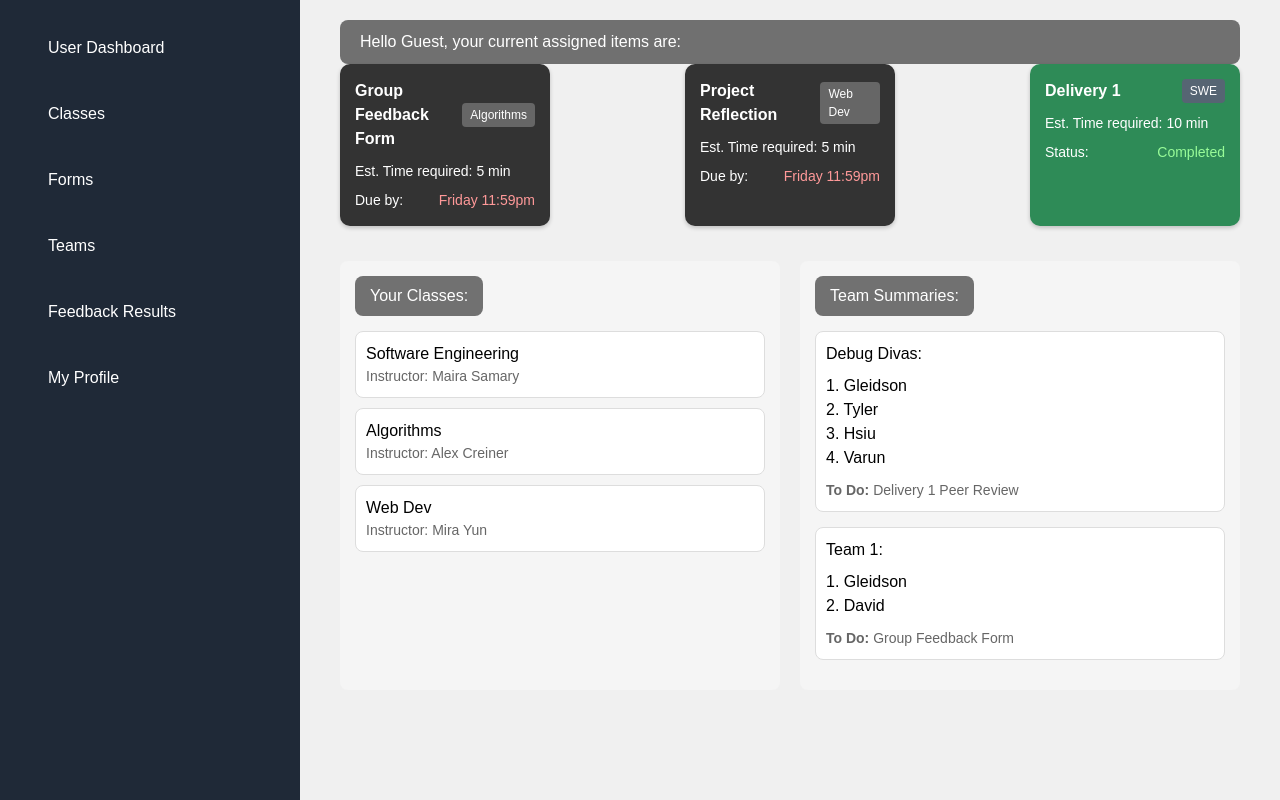
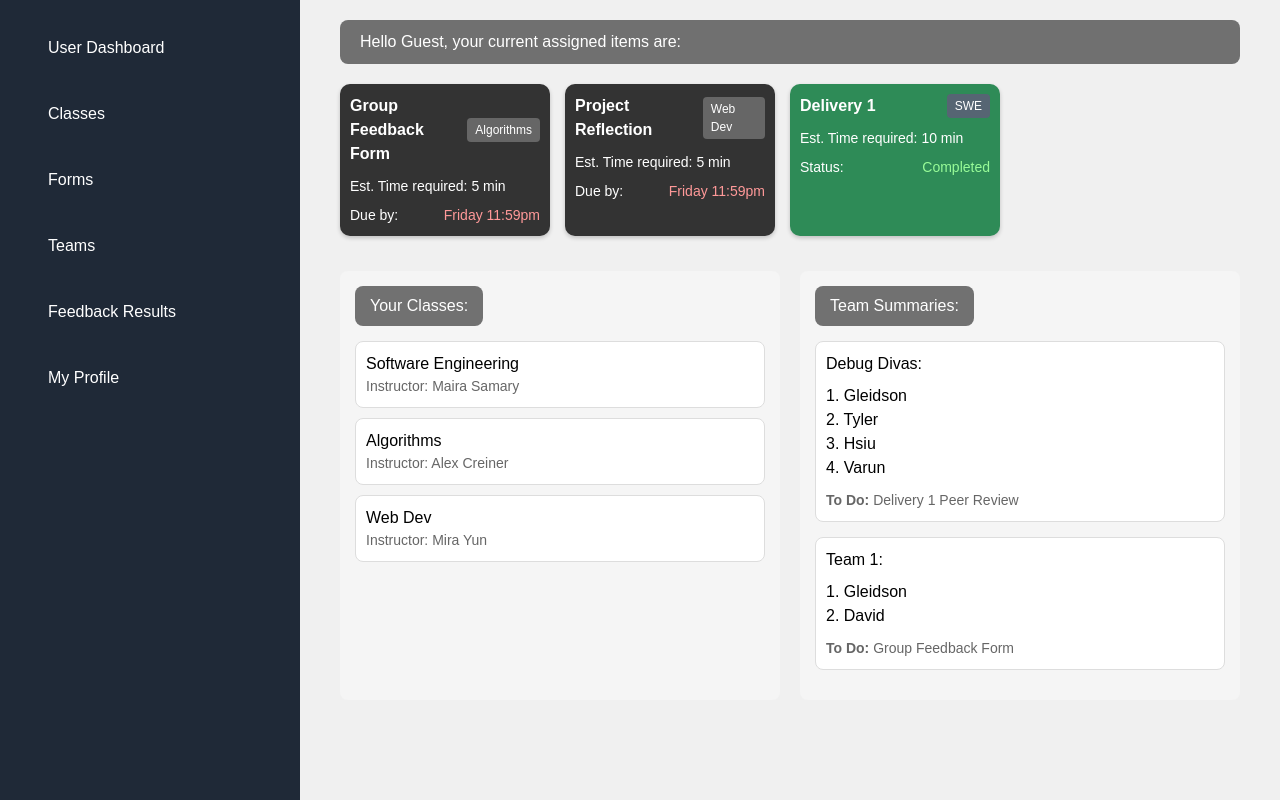
Before and after one commit to varun-singh26/PeerSight, a Django app: page /student_landing/ in a window 1280 px wide. Run offline with Django 4.2, Linux system fonts and the light colour scheme; some libraries are stand-ins or nearby versions.

Commit message:
spacing fixes

```diff
--- a/PeerSight/main/static/main/css/userDashboardStyles.css
+++ b/PeerSight/main/static/main/css/userDashboardStyles.css
@@ -15,14 +15,14 @@ h2 {
     color: white;
     padding: 10px 20px;
     border-radius: 8px;
-    margin-bottom: 20px;
+    margin-bottom: 20px !important;
 }
 
 /* Assigned items styles */
 .assigned-items {
     display: flex;
     gap: 15px;
-    justify-content: space-between;
+    justify-content: flex-start;
     flex-wrap: wrap;
     margin-bottom: 20px;
 }
@@ -30,7 +30,7 @@ h2 {
 .task-card {
     background: #333;
     color: white;
-    padding: 15px;
+    padding: 10px;
     border-radius: 10px;
     width: calc(25% - 15px);
     margin-bottom: 15px;
```
